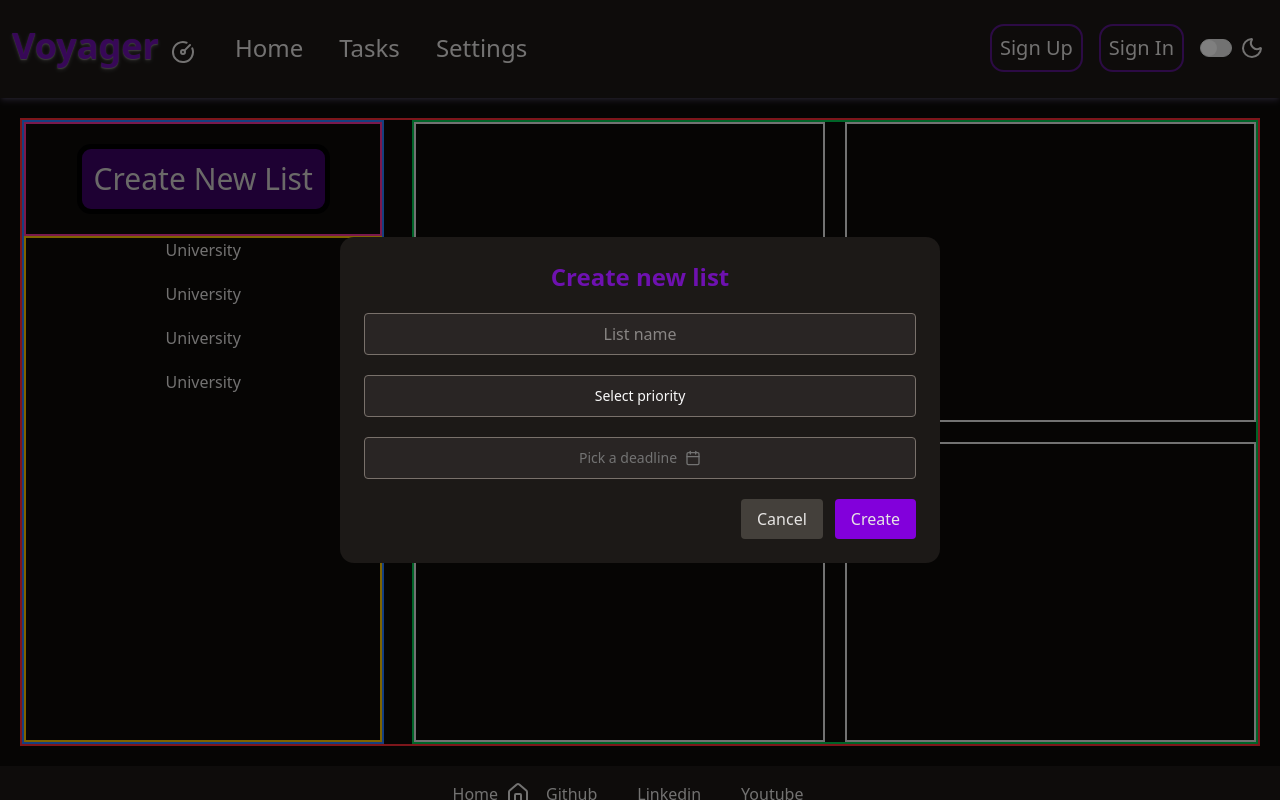
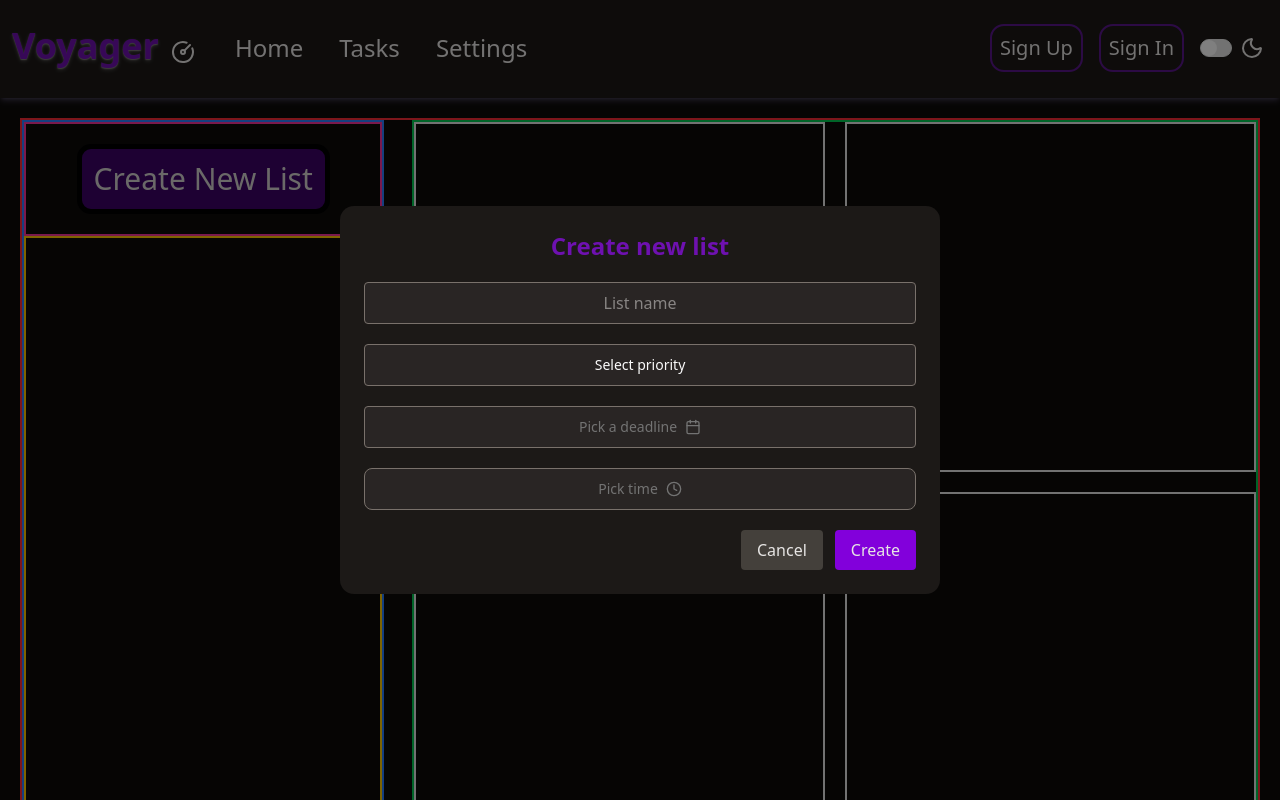
Before and after one commit to PrzemekO84/TaskTracker-React, a React (Vite) app: page /Tasks in a window 1280 px wide. Both pictures are taken after a click on the button "Create New List". Shown: the top 800 px of the page. Built offline with nearby package versions, Linux system fonts and the light colour scheme; some icons are missing.

Commit message:
Added List and Task context and adding list functionality

```diff
--- a/src/Components/HomeComponents/Charts.tsx
+++ b/src/Components/HomeComponents/Charts.tsx
@@ -5,7 +5,7 @@ import DailyProgress from "./DailyProgress";
 function Charts(){
     return (
         <div className="grid grid-cols-1 md:grid-cols-2 md:grid-rows-2 mt-15 border-2 2xl:grid-cols-3 border-purple-500 w-full gap-10 p-4">
-            <div className="divBorderHover">
+            <div>
                 <ChartBarDefault/>
             </div>
 
--- /dev/null
+++ b/src/Components/TasksComponents/ListBox.tsx
@@ -0,0 +1,23 @@
+import type { Priority } from "@/Types/types";
+
+type PropsElements = {
+  name: string;
+  priority: Priority;
+  created: string,
+  until?: string,
+  time?: string
+};
+
+function ListBox({name, priority, created, until, time} : PropsElements){
+    return (
+        <div className="flex flex-col justify-between items-center px-2 py-2 text-2xl border-2 border-purple-800 text-center cursor-pointer">
+            <p>Name: {name}</p>
+            <p>Priority: {priority}</p>
+            <p>Until: {until}</p>
+            <p>Time: {time}</p>
+            <p>Created: {created}</p>
+        </div>
+    )
+}
+
+export default ListBox;
--- /dev/null
+++ b/src/Components/TasksComponents/ListName.tsx
@@ -0,0 +1,13 @@
+type PropsElements = {
+    title: string
+}
+
+function ListName({ title } : PropsElements){
+    return (
+        <div className="flex flex-wrap justify-center border-2 border-stone-500 w-full rounded-sm p-3 text-xl text-center cursor-pointer">
+            <p>{title}</p>
+        </div>
+    )
+}
+
+export default ListName;
--- a/src/Components/TasksComponents/ListWindow.tsx
+++ b/src/Components/TasksComponents/ListWindow.tsx
@@ -1,26 +1,29 @@
-import {
-  DropdownMenu,
-  DropdownMenuTrigger,
-  DropdownMenuContent,
-  DropdownMenuCheckboxItem,
-} from "@/Components/ui/dropdown-menu";
+
+import { useContext, useState } from "react";
+import type { Priority } from "@/Types/types";
 import { Button } from "@/Components/ui/button";
-import { useState } from "react";
-import type { Priority } from "@/Types/types";
-import {
-  DropdownMenuRadioGroup,
-  DropdownMenuRadioItem,
-} from "@/Components/ui/dropdown-menu";
+import { Input } from "../ui/input";
 import DatePicker from "../ui/DatePicker";
+import DropDownMenuList from "../ui/DropDownMenuList";
+import { useListTaskContext } from "@/context/ListTaskContext";
+import TimePicker from "../ui/TimePicker";
+
+
 
 function CreateListWindow({ onClose }: { onClose: () => void }) {
-  const [selectedPriority, setSelectedPriority] = useState<Priority | null>(null);
-  const [deadline, setDeadline] = useState<Date | undefined>()
+  const [listName, setListName] = useState<string>("");
+  const [selectedPriority, setSelectedPriority] = useState<Priority>("");
+  const [dayDeadline, setDayDeadline] = useState<Date>()
+  const [timeDeadline, setTimeDeadline] = useState<Date>()
   const createdDate = new Date().toDateString();
+  const { info, addItem } = useListTaskContext();
 
   function handleSelectPriority(priority: Priority) {
     setSelectedPriority(priority);
   }
+
+  console.log(info);
+
 
   return (
     <div className="fixed inset-0 z-50 flex items-center justify-center">
@@ -33,50 +36,31 @@ function CreateListWindow({ onClose }: { onClose: () => void }) {
             </h2>
 
             <input
+              value={listName}
+              onChange={(event) => {
+                setListName(event.target.value);
+              }}
               required
               type="text"
               placeholder="List name"
               className="w-full p-2 rounded bg-stone-800 text-center border border-stone-500"
             />
 
-            <DropdownMenu>
-              <DropdownMenuTrigger asChild>
-                <Button className="w-full bg-stone-800 hover:bg-stone-950 p-5 border border-stone-500 rounded">
-                  {selectedPriority
-                    ? "Priority: " +
-                      selectedPriority.charAt(0).toUpperCase() +
-                      selectedPriority?.slice(1)
-                    : "Select priority"}
-                </Button>
-              </DropdownMenuTrigger>
-
-              <DropdownMenuContent className="w-full">
-                <DropdownMenuRadioGroup
-                  value={selectedPriority ?? ""}
-                  onValueChange={(value) => {
-                    handleSelectPriority(value as Priority);
-                  }}
-                >
-                  <DropdownMenuRadioItem className="variant" value="critical">
-                    Critical
-                  </DropdownMenuRadioItem>
-                  <DropdownMenuRadioItem value="high">
-                    High
-                  </DropdownMenuRadioItem>
-                  <DropdownMenuRadioItem value="medium">
-                    Medium
-                  </DropdownMenuRadioItem>
-                  <DropdownMenuRadioItem value="low">Low</DropdownMenuRadioItem>
-                </DropdownMenuRadioGroup>
-              </DropdownMenuContent>
-            </DropdownMenu>
+            <DropDownMenuList
+              selectedPriority={selectedPriority}
+              handleSelectPriority={handleSelectPriority}
+            />
 
             <div>
-              <DatePicker value={deadline} onChange={(value) => {
-                setDeadline(value)
-              }}>
-              </DatePicker>
+              <DatePicker
+                value={dayDeadline}
+                onChange={(value) => {
+                  setDayDeadline(value);
+                }}
+              ></DatePicker>
             </div>
+
+            <TimePicker value={timeDeadline} onChange={setTimeDeadline} />
 
             {/* ACTIONS */}
             <div className="flex justify-end gap-3">
@@ -87,6 +71,18 @@ function CreateListWindow({ onClose }: { onClose: () => void }) {
                 Cancel
               </button>
               <button
+                onClick={(e) => {
+                  e.preventDefault();
+                  addItem({
+                    id: crypto.randomUUID(),
+                    name: listName,
+                    priority: selectedPriority,
+                    created: createdDate,
+                    until: dayDeadline?.toDateString(),
+                    time: timeDeadline?.toDateString(),
+                  });
+                  onClose();
+                }}
                 type={"submit"}
                 className="px-4 py-2 rounded bg-purple-700"
               >
--- /dev/null
+++ b/src/Components/ui/DropDownMenuList.tsx
@@ -0,0 +1,54 @@
+import {
+  DropdownMenu,
+  DropdownMenuTrigger,
+  DropdownMenuContent,
+  DropdownMenuCheckboxItem,
+} from "@/Components/ui/dropdown-menu";
+import { Button } from "@/Components/ui/button";
+import {
+  DropdownMenuRadioGroup,
+  DropdownMenuRadioItem,
+} from "@/Components/ui/dropdown-menu";
+import type { Priority } from "@/Types/types";
+
+type PropsElements = {
+    selectedPriority: Priority,
+    handleSelectPriority: (priority: Priority) => void;
+
+}
+
+function DropDownMenuList({selectedPriority, handleSelectPriority} : PropsElements) {
+  return (
+    <div>
+      <DropdownMenu>
+        <DropdownMenuTrigger asChild>
+          <Button className="w-full bg-stone-800 hover:bg-stone-950 p-5 border border-stone-500 rounded">
+            {selectedPriority
+              ? "Priority: " +
+                selectedPriority.charAt(0).toUpperCase() +
+                selectedPriority?.slice(1)
+              : "Select priority"}
+          </Button>
+        </DropdownMenuTrigger>
+
+        <DropdownMenuContent className="w-full">
+          <DropdownMenuRadioGroup
+            value={selectedPriority ?? ""}
+            onValueChange={(value) => {
+              handleSelectPriority(value as Priority);
+            }}
+          >
+            <DropdownMenuRadioItem className="variant" value="Critical">
+              Critical
+            </DropdownMenuRadioItem>
+            <DropdownMenuRadioItem value="High">High</DropdownMenuRadioItem>
+            <DropdownMenuRadioItem value="Medium">Medium</DropdownMenuRadioItem>
+            <DropdownMenuRadioItem value="Low">Low</DropdownMenuRadioItem>
+          </DropdownMenuRadioGroup>
+        </DropdownMenuContent>
+      </DropdownMenu>
+    </div>
+  );
+}
+
+export default DropDownMenuList;
--- /dev/null
+++ b/src/Components/ui/TimePicker.tsx
@@ -0,0 +1,81 @@
+"use client"
+
+import * as React from "react"
+import { Button } from "@/Components/ui/button"
+import {
+  Popover,
+  PopoverContent,
+  PopoverTrigger,
+} from "@/Components/ui/popover"
+import { Clock } from "lucide-react"
+
+type TimePickerProps = {
+  value?: Date
+  onChange: (date?: Date) => void
+}
+
+export function TimePicker({ value, onChange }: TimePickerProps) {
+  const hours = Array.from({ length: 24 }, (_, i) => i)
+  const minutes = Array.from({ length: 60 }, (_, i) => i)
+
+  function updateTime(type: "h" | "m", val: number) {
+    const date = value ? new Date(value) : new Date()
+
+    if (type === "h") date.setHours(val)
+    if (type === "m") date.setMinutes(val)
+
+    onChange(date)
+  }
+
+  const format = (n: number) => n.toString().padStart(2, "0")
+
+  return (
+    <Popover>
+      <PopoverTrigger asChild>
+        <Button
+          data-empty={!value}
+          className="w-full bg-stone-800 hover:bg-stone-950 p-5 border border-stone-500 font-normal data-[empty=true]:text-muted-foreground"
+        >
+          {value ? (
+            `${format(value.getHours())}:${format(value.getMinutes())}`
+          ) : (
+            <span className="flex items-center gap-2">
+              Pick time <Clock className="h-4 w-4" />
+            </span>
+          )}
+        </Button>
+      </PopoverTrigger>
+
+      <PopoverContent className="w-auto p-4 bg-stone-900 text-white border border-stone-500">
+        <div className="flex gap-3">
+          {/* HOURS */}
+          <select
+            className="bg-stone-800 border border-stone-600 rounded p-2"
+            value={value?.getHours() ?? ""}
+            onChange={(e) => updateTime("h", Number(e.target.value))}
+          >
+            <option value="" disabled>Hours</option>
+            {hours.map(h => (
+              <option key={h} value={h}>{format(h)}</option>
+            ))}
+          </select>
+
+          {/* MINUTES */}
+          <select
+            className="bg-stone-800 border border-stone-600 rounded p-2"
+            value={value?.getMinutes() ?? ""}
+            onChange={(e) => updateTime("m", Number(e.target.value))}
+          >
+            <option value="" disabled>Minutes</option>
+            {minutes.map(m => (
+              <option key={m} value={m}>{format(m)}</option>
+            ))}
+          </select>
+
+        </div>
+      </PopoverContent>
+    </Popover>
+  )
+}
+
+export default TimePicker;
--- /dev/null
+++ b/src/Components/ui/input.tsx
@@ -0,0 +1,21 @@
+import * as React from "react"
+
+import { cn } from "@/lib/utils"
+
+function Input({ className, type, ...props }: React.ComponentProps<"input">) {
+  return (
+    <input
+      type={type}
+      data-slot="input"
+      className={cn(
+        "file:text-foreground placeholder:text-muted-foreground selection:bg-primary selection:text-primary-foreground dark:bg-input/30 border-input h-9 w-full min-w-0 rounded-md border bg-transparent px-3 py-1 text-base shadow-xs transition-[color,box-shadow] outline-none file:inline-flex file:h-7 file:border-0 file:bg-transparent file:text-sm file:font-medium disabled:pointer-events-none disabled:cursor-not-allowed disabled:opacity-50 md:text-sm",
+        "focus-visible:border-ring focus-visible:ring-ring/50 focus-visible:ring-[3px]",
+        "aria-invalid:ring-destructive/20 dark:aria-invalid:ring-destructive/40 aria-invalid:border-destructive",
+        className
+      )}
+      {...props}
+    />
+  )
+}
+
+export { Input }
--- /dev/null
+++ b/src/context/ListTaskContext.tsx
@@ -0,0 +1,63 @@
+import type { ListTask } from "@/Types/types";
+import { createContext, useContext, useState } from "react";
+
+type ListTaskContextType = {
+    info: ListTask[],
+    addItem: (item: ListTask) => void,
+    editItem: (updateItem: ListTask, itemId: string) => void,
+    deleteItem: (itemId: string) => void
+};
+
+
+export const ListTaskContext = createContext<ListTaskContextType | undefined>(undefined);
+
+export const ListTaskProvider = ({ children } : {children: React.ReactNode}) => {
+    const [info, setInfo] = useState<ListTask[]>([]);
+
+    function addItem(item: ListTask){
+        setInfo((prevInfo) => {
+            return [
+                ...prevInfo,
+                item
+            ]
+        })
+    }
+
+    function editItem(updateItem: ListTask, itemId: string) {
+      setInfo((prevInfo) => {
+        return prevInfo.filter((item) => {
+          if(item.id === itemId){
+            return [
+                item = updateItem
+            ]
+          };
+        });
+      });
+    }
+
+    function deleteItem(itemId: string){
+        setInfo((prevInfo) => {
+            return prevInfo.filter((item) => {
+                return item.id !== itemId;
+            })
+        })
+    }
+
+    return (
+        <ListTaskContext.Provider value={{info, addItem, editItem, deleteItem}}>
+            {children}
+        </ListTaskContext.Provider>
+    )
+ }
+
+export function useListTaskContext(){
+    const ListTask = useContext(ListTaskContext);
+
+    console.log("XDDD")
+
+    if(ListTask === undefined){
+        throw Error("ListTask must be used with ListTaskContext")
+    }
+
+    return ListTask;
+}
--- a/src/pages/Tasks.tsx
+++ b/src/pages/Tasks.tsx
@@ -2,9 +2,13 @@ import { useEffect, useState } from "react";
 import { Link } from "react-router-dom";
 import type { ListTask } from "@/Types/types";
 import CreateListWindow from "@/Components/TasksComponents/ListWindow";
+import { useListTaskContext } from "@/context/ListTaskContext";
+import ListName from "@/Components/TasksComponents/ListName";
+import ListBox from "@/Components/TasksComponents/ListBox";
 
 function Tasks(){
     const [createListWindow, setCreateListWindow] = useState(false);
+    const { info } = useListTaskContext();
 
     function handleCreateWindow(){
         setCreateListWindow(!createListWindow);
@@ -26,16 +30,6 @@ function Tasks(){
       }
     });
 
-    const [list, setList] = useState<ListTask[]>([]);
-
-    function createNewList(){
-        setList((prevList) => {
-            return {
-                ...prevList
-            }
-        })
-    }
-
     return (
       <div className="border-2 border-red-500 w-screen m-5 flex gap-7">
         <div className="border-2 border-blue-500 w-[30%] flex flex-col">
@@ -47,22 +41,16 @@ function Tasks(){
               Create New List
             </button>
           </div>
-          <div className="border-2 border-yellow-400 h-full flex flex-col items-center gap-5">
-            <div>
-              <Link to="/">University</Link>
-            </div>
-            <div>
-              <Link to="/">University</Link>
-            </div>
-            <div>
-              <Link to="/">University</Link>
-            </div>
-            <div>
-              <Link to="/">University</Link>
-            </div>
+          <div className="border-2 border-yellow-400 h-full flex flex-col items-center gap-3">
+            {info.map((list) => {
+              return <ListName title={list.name}/>
+            })}
           </div>
         </div>
-        <div className="border-2 border-green-500 w-[70%] grid grid-cols-1 md:grid-cols-2 2xl:grid-cols-3 gap-5 auto-rows-[300px]">
+        <div className="border-2 border-green-500 w-[70%] grid grid-cols-1 md:grid-cols-2 2xl:grid-cols-3 gap-5 auto-rows-[350px]">
+          {info.map((list) => {
+            return <ListBox name={list.name} priority={list.priority} created={list.created} until={list.until} time={list.time}/>
+          })}
           <div className=" border-2"></div>
           <div className=" border-2"></div>
           <div className=" border-2"></div>
```
Also changed, not shown: src/App.tsx (+9 -5 lines), src/Types/types.ts (+5 -4 lines).
